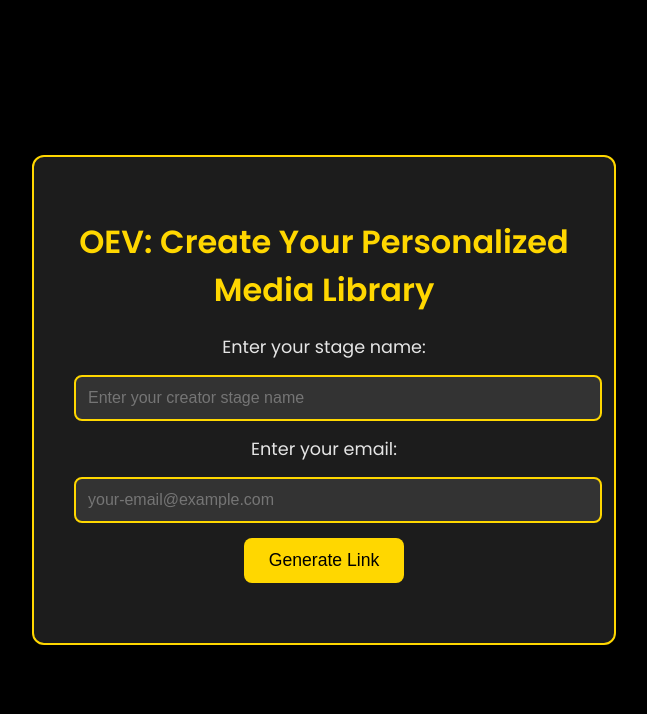
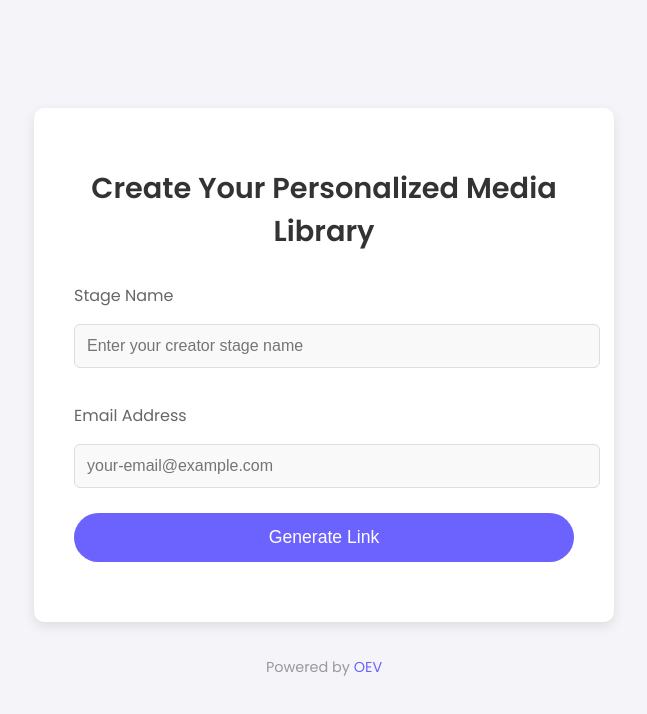
Before and after one commit to onlyexclusiveventures/email-link-generator, a plain HTML site: page index.html in a window 1280 px wide. Shown: the whole page, without its empty margins (316-963 px from the left). Drawn offline with Linux system fonts and the light colour scheme.

Commit message:
index.html

```diff
--- a/index.html
+++ b/index.html
@@ -3,99 +3,115 @@
 <head>
     <meta charset="UTF-8">
     <meta name="viewport" content="width=device-width, initial-scale=1.0">
-    <title>OEV GDrive FGenerator</title>
+    <title>OEV: Create Your Personalized Media Library</title>
     <link href="https://fonts.googleapis.com/css2?family=Poppins:wght@300;400;600&display=swap" rel="stylesheet">
     <style>
-        body {
-            font-family: 'Poppins', sans-serif;
+        /* Global Reset */
+        body, html {
             margin: 0;
             padding: 0;
-            background-color: #000;
+            font-family: 'Poppins', sans-serif;
+            height: 100%;
+            background-color: #f4f4f9;
             display: flex;
             justify-content: center;
             align-items: center;
-            height: 100vh;
-            color: #ffd700; /* Golden text */
+            flex-direction: column;
         }
 
+        /* Container Styling */
         .container {
-            background: #1c1c1c;
-            border-radius: 12px;
+            background-color: #fff;
+            border-radius: 10px;
+            box-shadow: 0 4px 12px rgba(0, 0, 0, 0.1);
+            width: 100%;
+            max-width: 500px;
             padding: 40px;
-            box-shadow: 0 4px 10px rgba(0, 0, 0, 0.5);
             text-align: center;
-            max-width: 500px;
-            width: 100%;
-            border: 2px solid #ffd700; /* Golden border */
         }
 
+        /* Heading */
         h1 {
-            margin-bottom: 20px;
-            font-size: 2rem;
-            color: #ffd700; /* Golden header */
+            font-size: 1.8rem;
+            color: #333;
+            margin-bottom: 30px;
+            font-weight: 600;
         }
 
+        /* Label Styling */
         label {
-            font-size: 1.1rem;
-            color: #e5e5e5;
+            font-size: 1rem;
+            color: #666;
+            margin-top: 10px;
+            display: block;
+            text-align: left;
+            margin-bottom: 6px;
         }
 
+        /* Input Fields Styling */
         input[type="text"], input[type="email"] {
             width: 100%;
             padding: 12px;
-            margin: 15px 0;
-            border: 2px solid #ffd700;
-            border-radius: 8px;
+            margin: 10px 0 25px 0;
+            border-radius: 6px;
+            border: 1px solid #ddd;
+            background-color: #f9f9f9;
             font-size: 1rem;
-            background-color: #333;
-            color: #fff;
             outline: none;
         }
 
         input[type="text"]:focus, input[type="email"]:focus {
-            border-color: #fff;
+            border-color: #6c63ff;
         }
 
+        /* Button Styling */
         button {
-            padding: 12px 25px;
+            padding: 14px 30px;
+            background-color: #6c63ff;
+            color: #fff;
+            border: none;
+            border-radius: 30px;
             font-size: 1.1rem;
-            border: none;
-            border-radius: 8px;
             cursor: pointer;
-            background: #ffd700;
-            color: #000;
-            transition: background 0.3s;
+            width: 100%;
+            transition: background-color 0.3s ease;
         }
 
         button:hover {
-            background: #cfa600;
+            background-color: #5742d1;
         }
 
+        /* Footer with Branding */
+        .footer {
+            margin-top: 20px;
+            font-size: 0.9rem;
+            color: #999;
+        }
+
+        .footer a {
+            color: #6c63ff;
+            text-decoration: none;
+        }
+
+        .footer a:hover {
+            text-decoration: underline;
+        }
+
+        /* Output Messages */
         .output {
             margin-top: 20px;
+            color: #d9534f;
             font-size: 1rem;
-            color: #ffd700;
-            word-wrap: break-word;
-        }
-
-        .output a {
-            color: #ffd700;
-            text-decoration: none;
-            font-weight: bold;
-        }
-
-        .output a:hover {
-            text-decoration: underline;
         }
     </style>
 </head>
 <body>
     <div class="container">
-        <h1>OEV: Create Your Personalized Media Library</h1>
-        <label for="stageName">Enter your stage name:</label>
+        <h1>Create Your Personalized Media Library</h1>
+        <label for="stageName">Stage Name</label>
         <input type="text" id="stageName" placeholder="Enter your creator stage name" required>
 
-        <label for="email">Enter your email:</label>
+        <label for="email">Email Address</label>
         <input type="email" id="email" placeholder="your-email@example.com" required>
 
         <button id="generateLink">Generate Link</button>
@@ -105,10 +121,13 @@
             <input type="hidden" name="templateId" value="1R5LTOkFf4U6w6DLcdyHxm0li2otyT1Dd">
             <input type="text" name="stageName" id="hiddenStageName" required>
             <input type="email" name="email" id="hiddenEmail" required>
-            <button type="submit">Submit</button>
         </form>
 
         <p class="output" id="output"></p>
+    </div>
+
+    <div class="footer">
+        <p>Powered by <a href="https://oev.com" target="_blank">OEV</a></p>
     </div>
 
     <script>
```
